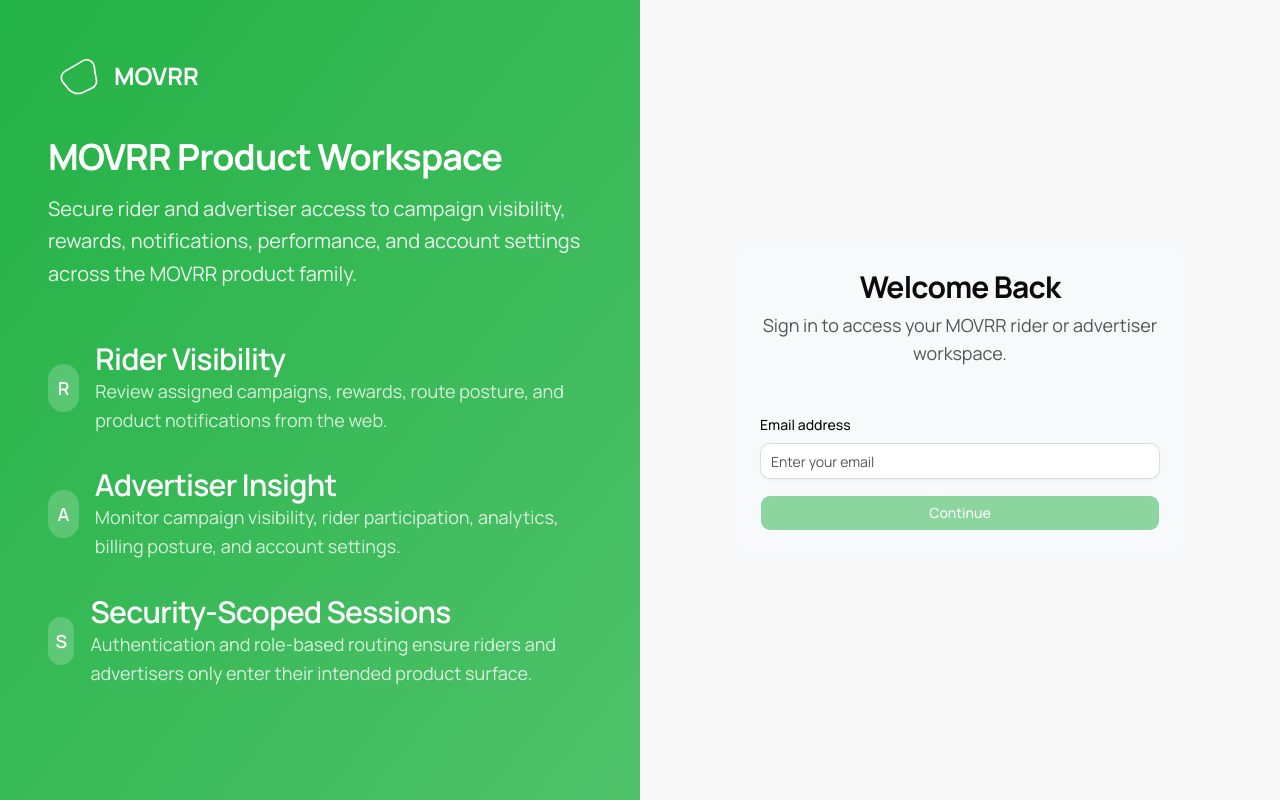
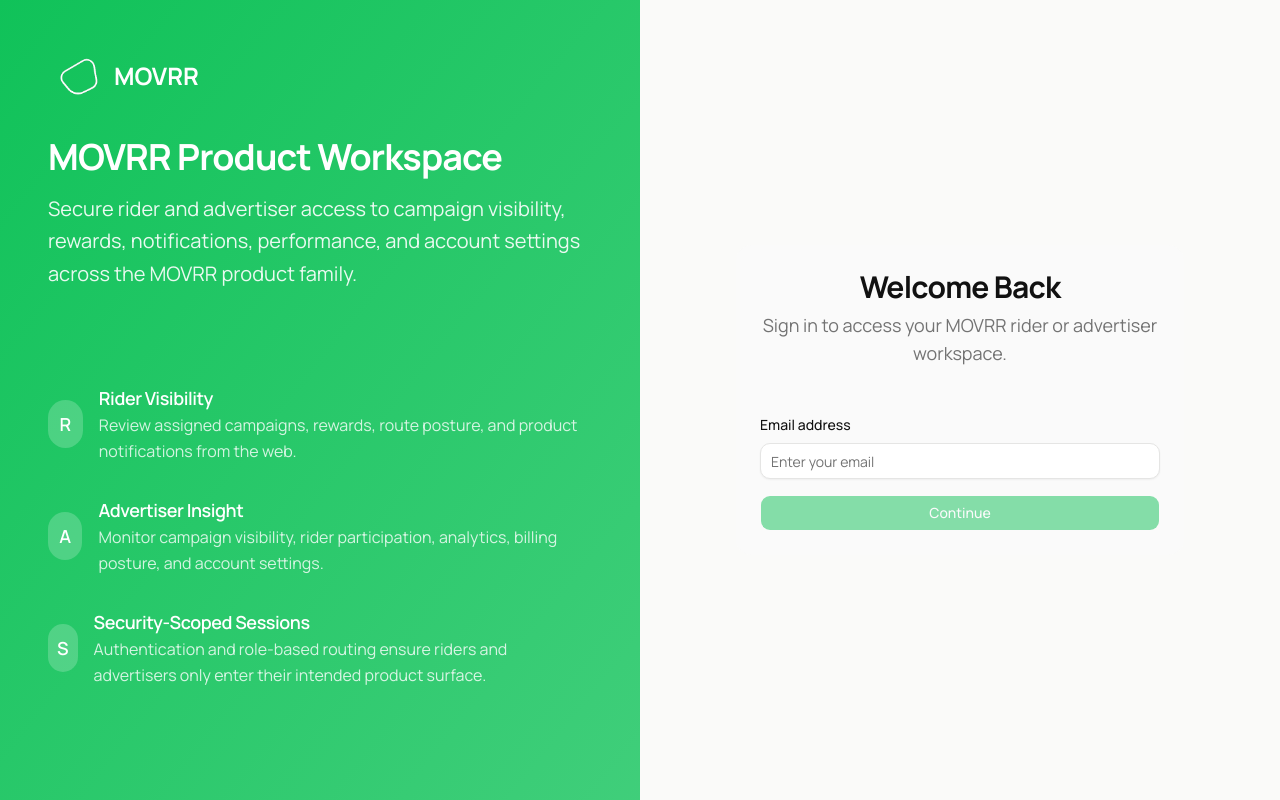
Before and after one commit to Movrr-Official/movrr-app, a Next.js app: page /auth/signin in a window 1280 px wide. Built offline with nearby package versions, Linux system fonts and the light colour scheme; no server answers.

Commit message:
feat(design): port movrr tokens and hybrid semantic remaps
Co-authored-by: Cursor <cursoragent@cursor.com>

```diff
--- a/app/globals.css
+++ b/app/globals.css
@@ -4,131 +4,144 @@
 @custom-variant dark (&:is(.dark *));
 
 :root {
-  /* Enhanced color system with energy orange accent and refined palette */
-  --background: oklch(1 0 0); /* Pure white background */
-  --foreground: oklch(0.15 0 0); /* Deep black for maximum contrast */
-  --card: oklch(0.98 0.002 240); /* Light gray for cards */
-  --card-foreground: oklch(0.15 0 0);
-  --popover: oklch(1 0 0);
-  --popover-foreground: oklch(0.15 0 0);
-  --primary: oklch(0.669 0.1897 146.47); /* Movrr brand green #23b245 */
-  --primary-foreground: oklch(1 0 0);
-  --secondary: oklch(0.15 0 0); /* Deep black for Nike-style contrast */
-  --secondary-foreground: oklch(1 0 0);
-  --muted: oklch(0.96 0.002 240);
-  --muted-foreground: oklch(0.45 0.005 240);
-  /* --accent: oklch(0.65 0.18 45);  Energy orange #ff6b35 for CTAs */
-  --accent: oklch(0.967 0.003 264.542);
-  --accent-foreground: oklch(0.21 0.034 264.665);
-  --destructive: oklch(0.577 0.245 27.325);
-  --destructive-foreground: oklch(1 0 0);
-  --success: oklch(0.669 0.1897 146.47);
-  --success-foreground: oklch(1 0 0);
-  --warning: oklch(0.78 0.16 80);
-  --warning-foreground: oklch(0.2 0.07 80);
-  --info: oklch(0.62 0.16 250);
-  --info-foreground: oklch(1 0 0);
-  --accent-alt: oklch(0.62 0.18 300);
-  --accent-alt-foreground: oklch(1 0 0);
-  --border: oklch(0.9 0.002 240);
-  --input: oklch(85.982% 0.00773 260.87);
-  --ring: oklch(0.6 0.15 142); /* Green ring with subtle transparency */
-  --chart-1: oklch(0.669 0.1897 146.47); /* Brand green */
-  --chart-2: oklch(0.75 0.16 80); /* Energy orange */
-  --chart-3: oklch(0.62 0.16 250); /* Info blue */
-  --chart-4: oklch(0.62 0.18 300); /* Accent violet */
-  --chart-5: oklch(0.45 0.005 240); /* Urban gray */
-  --radius: 0.75rem; /* Slightly larger radius for modern feel */
-  --sidebar: oklch(0.98 0.002 240);
-  --sidebar-foreground: oklch(0.15 0 0);
-  --sidebar-primary: oklch(0.55 0.15 142);
-  --sidebar-primary-foreground: oklch(1 0 0);
-  --sidebar-accent: oklch(0.65 0.18 45);
-  --sidebar-accent-foreground: oklch(1 0 0);
-  --sidebar-border: oklch(0.9 0.002 240);
-  --sidebar-ring: oklch(0.55 0.15 142 / 0.3);
+  /* MOVRR Brand Colors */
+  --movrr-green: oklch(0.2845 0.076 151.3);
+  --movrr-green-light: oklch(0.35 0.1 160);
+  --movrr-green-dark: oklch(0.18 0.06 160);
+  --movrr-green-ink: oklch(0.14 0.035 162);
+  --movrr-green-text: oklch(0.7123 0.1953 149.53);
+  --movrr-accent: oklch(0.75 0.18 145);
+  --movrr-white: oklch(0.99 0 0);
+  --movrr-off-white: oklch(0.97 0.005 100);
+  --movrr-gray: oklch(0.55 0 0);
+  --movrr-gray-light: oklch(0.92 0 0);
 
-  /* Enhanced gradient and glass effect variables for premium feel */
-  --gradient-primary: linear-gradient(
-    135deg,
-    oklch(0.98 0.002 120) 0%,
-    oklch(0.96 0.005 160) 100%
-  );
-  --gradient-accent: linear-gradient(
-    135deg,
-    oklch(0.65 0.18 142) 0%,
-    oklch(0.62 0.15 264) 100%
-  );
-  --glass-bg: oklch(1 0 0 / 0.85);
-  --glass-border: oklch(0.92 0.005 240 / 0.4);
-  --glass-shadow: 0 8px 32px oklch(0.25 0.015 240 / 0.1);
+  /* MOVRR Semantic Tokens */
+  --movrr-text-primary: oklch(0.7123 0.1953 149.53);
+  --movrr-text-secondary: oklch(0.556 0 0);
+  --movrr-text-inverse: oklch(0.99 0 0);
+  --movrr-text-heading: oklch(0.1776 0 89.88);
+  --movrr-text-brand: oklch(0.3228 0.0588 168.52);
+
+  --movrr-bg-primary: oklch(0.2845 0.076 151.3);
+  --movrr-bg-secondary: oklch(0.3228 0.0588 168.52);
+  --movrr-bg-tertiary: oklch(0.2718 0.0501 155.43);
+  --movrr-bg-footer: oklch(0.2346 0.041 164.77);
+  --movrr-bg-ink: oklch(0.14 0.035 162);
+  --movrr-bg-overlay: oklch(0.2924 0.0036 106.62);
+  --movrr-bg-overlay-strong: oklch(0.3004 0.0035 106.61);
+  --movrr-bg-surface: oklch(0.99 0 0);
+  --movrr-bg-canvas: oklch(1 0 0);
+  --movrr-bg-muted: oklch(0.9304 0.0027 106.45);
+  --movrr-bg-soft: oklch(0.9696 0.0026 106.45);
+  --movrr-bg-card-dark: oklch(0.2673 0.0502 157.69);
+  --movrr-bg-backdrop: oklch(0 0 0);
+  --movrr-bg-elevated: oklch(0.985 0 0);
+  --movrr-bg-section-divider: oklch(0.945 0.003 106.45);
+  --movrr-bg-panel: oklch(0.975 0.002 106.45);
+  --movrr-bg-panel-strong: oklch(0.952 0.006 106.45);
+  --movrr-bg-glass: oklch(0.985 0 0);
+
+  --movrr-border-muted: oklch(0.8452 0 89.88);
+  --movrr-border-strong: oklch(0.7008 0.1944 149.24);
+  --movrr-border-soft: oklch(0.922 0.001 106.45);
+  --movrr-border-inverse: oklch(0.99 0 0);
+
+  --movrr-success: oklch(0.7123 0.1953 149.53);
+  --movrr-success-soft: oklch(0.8003 0.1821 151.71);
+  --movrr-success-strong: oklch(0.7008 0.1944 149.24);
+  --movrr-warning: oklch(0.828 0.189 84.429);
+  --movrr-error: oklch(0.577 0.245 27.325);
+
+  --background: var(--movrr-bg-canvas);
+  --foreground: var(--movrr-text-heading);
+  --card: var(--movrr-bg-elevated);
+  --card-foreground: var(--movrr-text-heading);
+  --popover: var(--movrr-bg-surface);
+  --popover-foreground: var(--movrr-text-heading);
+  --primary: var(--movrr-green-text); /* signal green CTAs */
+  --primary-foreground: var(--movrr-white);
+  --secondary: var(--movrr-bg-soft);
+  --secondary-foreground: var(--movrr-green);
+  --muted: var(--movrr-bg-soft);
+  --muted-foreground: var(--movrr-text-secondary);
+  --accent: color-mix(in oklab, var(--movrr-success) 12%, var(--movrr-bg-soft));
+  --accent-foreground: var(--movrr-text-brand);
+  --destructive: var(--movrr-error);
+  --destructive-foreground: var(--movrr-white);
+  --success: var(--movrr-success);
+  --success-foreground: var(--movrr-white);
+  --warning: var(--movrr-warning);
+  --warning-foreground: var(--movrr-green-ink);
+  --info: var(--movrr-green-light);
+  --info-foreground: var(--movrr-white);
+  --border: var(--movrr-border-soft);
+  --input: var(--movrr-border-soft);
+  --ring: var(--movrr-green-light);
+  --chart-1: var(--movrr-success);
+  --chart-2: var(--movrr-green);
+  --chart-3: var(--movrr-accent);
+  --chart-4: var(--movrr-warning);
+  --chart-5: var(--movrr-gray);
+  --radius: 0.75rem;
+  --sidebar: var(--movrr-bg-elevated);
+  --sidebar-foreground: var(--movrr-text-heading);
+  --sidebar-primary: var(--movrr-green-text);
+  --sidebar-primary-foreground: var(--movrr-white);
+  --sidebar-accent: var(--movrr-bg-soft);
+  --sidebar-accent-foreground: var(--movrr-text-brand);
+  --sidebar-border: var(--movrr-border-soft);
+  --sidebar-ring: var(--movrr-green-light);
   color-scheme: light;
 }
 
 .dark {
-  --background: oklch(0.14 0.005 240);
-  --foreground: oklch(0.98 0 0);
-  --card: oklch(0.18 0.008 240);
-  --card-foreground: oklch(0.98 0 0);
-  --popover: oklch(0.18 0.008 240);
-  --popover-foreground: oklch(0.98 0 0);
-  --primary: oklch(0.669 0.1897 146.47);
-  --primary-foreground: oklch(1 0 0);
-  --secondary: oklch(0.24 0.01 240);
-  --secondary-foreground: oklch(0.98 0 0);
-  --muted: oklch(0.24 0.01 240);
-  --muted-foreground: oklch(0.7 0.01 240);
-  --accent: oklch(0.26 0.02 260);
-  --accent-foreground: oklch(0.98 0 0);
-  --destructive: oklch(0.62 0.23 27.325);
-  --destructive-foreground: oklch(0.98 0 0);
-  --success: oklch(0.72 0.18 146.47);
-  --success-foreground: oklch(0.98 0 0);
-  --warning: oklch(0.8 0.16 80);
-  --warning-foreground: oklch(0.2 0.07 80);
-  --info: oklch(0.7 0.16 250);
-  --info-foreground: oklch(0.98 0 0);
-  --accent-alt: oklch(0.68 0.18 300);
-  --accent-alt-foreground: oklch(0.98 0 0);
-  --border: oklch(0.28 0.01 240);
-  --input: oklch(0.24 0.01 240);
-  --ring: oklch(0.72 0.18 146.47);
-  --chart-1: oklch(0.72 0.18 146.47);
-  --chart-2: oklch(0.8 0.16 80);
-  --chart-3: oklch(0.7 0.16 250);
-  --chart-4: oklch(0.68 0.18 300);
-  --chart-5: oklch(0.86 0.005 240);
-  --sidebar: oklch(0.18 0.008 240);
-  --sidebar-foreground: oklch(0.95 0 0);
-  --sidebar-primary: oklch(0.6 0.16 146.47);
-  --sidebar-primary-foreground: oklch(1 0 0);
-  --sidebar-accent: oklch(0.8 0.16 80);
-  --sidebar-accent-foreground: oklch(0.2 0.07 80);
-  --sidebar-border: oklch(0.28 0.01 240);
-  --sidebar-ring: oklch(0.6 0.16 146.47 / 0.35);
-  --gradient-primary: linear-gradient(
-    135deg,
-    oklch(0.16 0.01 240) 0%,
-    oklch(0.2 0.015 240) 100%
-  );
-  --gradient-accent: linear-gradient(
-    135deg,
-    oklch(0.6 0.16 146.47) 0%,
-    oklch(0.5 0.12 300) 100%
-  );
-  --glass-bg: oklch(0.18 0.008 240 / 0.85);
-  --glass-border: oklch(0.28 0.01 240 / 0.5);
-  --glass-shadow: 0 8px 32px oklch(0.05 0.01 240 / 0.35);
+  --background: var(--movrr-bg-ink);
+  --foreground: var(--movrr-text-inverse);
+  --card: var(--movrr-bg-card-dark);
+  --card-foreground: var(--movrr-text-inverse);
+  --popover: var(--movrr-bg-tertiary);
+  --popover-foreground: var(--movrr-text-inverse);
+  --primary: var(--movrr-accent);
+  --primary-foreground: var(--movrr-green-dark);
+  --secondary: var(--movrr-bg-tertiary);
+  --secondary-foreground: var(--movrr-text-inverse);
+  --muted: var(--movrr-bg-tertiary);
+  --muted-foreground: color-mix(in oklab, var(--movrr-text-inverse) 65%, transparent);
+  --accent: color-mix(in oklab, var(--movrr-success) 18%, var(--movrr-bg-card-dark));
+  --accent-foreground: var(--movrr-text-inverse);
+  --destructive: oklch(0.65 0.22 27);
+  --destructive-foreground: var(--movrr-white);
+  --success: var(--movrr-success-soft);
+  --success-foreground: var(--movrr-green-ink);
+  --warning: var(--movrr-warning);
+  --warning-foreground: var(--movrr-green-ink);
+  --info: var(--movrr-green-light);
+  --info-foreground: var(--movrr-white);
+  --border: color-mix(in oklab, var(--movrr-text-inverse) 12%, transparent);
+  --input: color-mix(in oklab, var(--movrr-text-inverse) 12%, transparent);
+  --ring: var(--movrr-accent);
+  --chart-1: var(--movrr-success-soft);
+  --chart-2: var(--movrr-accent);
+  --chart-3: var(--movrr-green-light);
+  --chart-4: var(--movrr-warning);
+  --chart-5: var(--movrr-gray);
+  --sidebar: var(--movrr-bg-card-dark);
+  --sidebar-foreground: var(--movrr-text-inverse);
+  --sidebar-primary: var(--movrr-accent);
+  --sidebar-primary-foreground: var(--movrr-green-dark);
+  --sidebar-accent: var(--movrr-bg-tertiary);
+  --sidebar-accent-foreground: var(--movrr-text-inverse);
+  --sidebar-border: color-mix(in oklab, var(--movrr-text-inverse) 12%, transparent);
+  --sidebar-ring: var(--movrr-accent);
   color-scheme: dark;
 }
 
 @theme inline {
-  /* Enhanced typography with Manrope font family for modern readability */
   --font-sans: var(--font-manrope), "Manrope Fallback", system-ui, sans-serif;
   --font-display: var(--font-manrope), "Manrope Fallback", system-ui, sans-serif;
   --font-mono: var(--font-jetbrains-mono), ui-monospace, monospace;
 
-  /* Extended color palette with energy orange and refined tokens */
   --color-background: var(--background);
   --color-foreground: var(--foreground);
   --color-card: var(--card);
@@ -151,8 +164,6 @@
   --color-warning-foreground: var(--warning-foreground);
   --color-info: var(--info);
   --color-info-foreground: var(--info-foreground);
-  --color-accent-alt: var(--accent-alt);
-  --color-accent-alt-foreground: var(--accent-alt-foreground);
   --color-border: var(--border);
   --color-input: var(--input);
   --color-ring: var(--ring);
@@ -173,6 +184,54 @@
   --color-sidebar-accent-foreground: var(--sidebar-accent-foreground);
   --color-sidebar-border: var(--sidebar-border);
   --color-sidebar-ring: var(--sidebar-ring);
+
+  /* MOVRR Custom Colors */
+  --color-movrr-green: var(--movrr-green);
+  --color-movrr-green-light: var(--movrr-green-light);
+  --color-movrr-green-dark: var(--movrr-green-dark);
+  --color-movrr-green-ink: var(--movrr-green-ink);
+  --color-movrr-green-text: var(--movrr-green-text);
+  --color-movrr-accent: var(--movrr-accent);
+  --color-movrr-white: var(--movrr-white);
+  --color-movrr-off-white: var(--movrr-off-white);
+  --color-movrr-gray: var(--movrr-gray);
+  --color-movrr-gray-light: var(--movrr-gray-light);
+
+  --color-movrr-text-primary: var(--movrr-text-primary);
+  --color-movrr-text-secondary: var(--movrr-text-secondary);
+  --color-movrr-text-inverse: var(--movrr-text-inverse);
+  --color-movrr-text-heading: var(--movrr-text-heading);
+  --color-movrr-text-brand: var(--movrr-text-brand);
+
+  --color-movrr-bg-primary: var(--movrr-bg-primary);
+  --color-movrr-bg-secondary: var(--movrr-bg-secondary);
+  --color-movrr-bg-tertiary: var(--movrr-bg-tertiary);
+  --color-movrr-bg-footer: var(--movrr-bg-footer);
+  --color-movrr-bg-ink: var(--movrr-bg-ink);
+  --color-movrr-bg-overlay: var(--movrr-bg-overlay);
+  --color-movrr-bg-overlay-strong: var(--movrr-bg-overlay-strong);
+  --color-movrr-bg-surface: var(--movrr-bg-surface);
+  --color-movrr-bg-canvas: var(--movrr-bg-canvas);
+  --color-movrr-bg-muted: var(--movrr-bg-muted);
+  --color-movrr-bg-soft: var(--movrr-bg-soft);
+  --color-movrr-bg-card-dark: var(--movrr-bg-card-dark);
+  --color-movrr-bg-backdrop: var(--movrr-bg-backdrop);
+  --color-movrr-bg-elevated: var(--movrr-bg-elevated);
+  --color-movrr-bg-section-divider: var(--movrr-bg-section-divider);
+  --color-movrr-bg-panel: var(--movrr-bg-panel);
+  --color-movrr-bg-panel-strong: var(--movrr-bg-panel-strong);
+  --color-movrr-bg-glass: var(--movrr-bg-glass);
+
+  --color-movrr-border-muted: var(--movrr-border-muted);
+  --color-movrr-border-strong: var(--movrr-border-strong);
+  --color-movrr-border-soft: var(--movrr-border-soft);
+  --color-movrr-border-inverse: var(--movrr-border-inverse);
+
+  --color-movrr-success: var(--movrr-success);
+  --color-movrr-success-soft: var(--movrr-success-soft);
+  --color-movrr-success-strong: var(--movrr-success-strong);
+  --color-movrr-warning: var(--movrr-warning);
+  --color-movrr-error: var(--movrr-error);
 }
 
 @layer base {
@@ -181,159 +240,76 @@
   }
   body {
     @apply bg-background text-foreground font-sans antialiased;
+    text-rendering: optimizeLegibility;
+    font-feature-settings: "liga" 1, "kern" 1, "ss01" 1;
+  }
+  h1, h2, h3, h4 {
+    font-family: var(--font-display);
+    letter-spacing: -0.02em;
+  }
+  h1 {
+    @apply text-2xl md:text-3xl font-semibold tracking-tight text-balance;
+  }
+  h2 {
+    @apply text-xl md:text-2xl font-semibold tracking-tight text-balance;
+  }
+  h3 {
+    @apply text-base md:text-lg font-semibold tracking-tight text-balance;
+  }
+  p {
+    @apply text-sm md:text-base leading-relaxed text-pretty;
+  }
+  ::selection {
+    background: var(--movrr-success-soft);
+    color: var(--movrr-green-dark);
   }
   .container {
     @apply max-w-[1400px]! mx-auto px-4 sm:px-6 lg:px-8;
   }
+}
 
-  /* Enhanced typography scale for better hierarchy */
-  h1 {
-    @apply text-4xl md:text-6xl lg:text-7xl font-bold tracking-tight text-balance;
-  }
-
-  h2 {
-    @apply text-3xl md:text-4xl lg:text-5xl font-bold tracking-tight text-balance;
-  }
-
-  h3 {
-    @apply text-2xl md:text-3xl font-semibold tracking-tight text-balance;
-  }
-
-  p {
-    @apply text-base md:text-lg leading-relaxed text-pretty;
+@media (prefers-reduced-motion: reduce) {
+  *, *::before, *::after {
+    scroll-behavior: auto !important;
+    animation-duration: 0.01ms !important;
+    animation-iteration-count: 1 !important;
+    transition-duration: 0.01ms !important;
   }
 }
 
-@layer components {
-  /* Conversion-focused utilities for better user engagement */
-  .cta-primary {
-    @apply bg-primary text-primary-foreground hover:bg-primary/90
-           px-8 py-4 text-lg font-semibold rounded-lg
-           shadow-2xl hover:shadow-accent/25
-           border-2 border-transparent hover:border-primary/20
-           transition-all duration-200 ease-out
-           transform hover:scale-105 active:scale-95;
-  }
+@utility page-canvas {
+  @apply min-h-screen bg-background px-4 sm:px-6 py-6 md:py-8 lg:pt-6;
+}
 
-  .cta-secondary {
-    @apply border-2 border-primary text-primary hover:bg-primary hover:text-primary-foreground
-           px-6 py-3 font-medium rounded-lg
-           transition-all duration-200 ease-out
-           transform hover:scale-105 active:scale-95;
-  }
-
-  /* Social proof and trust building elements */
-  .trust-badge {
-    @apply bg-card border border-border rounded-lg p-4
-           shadow-sm hover:shadow-md transition-shadow duration-200;
-  }
-
-  .stat-highlight {
-    @apply text-3xl md:text-4xl font-bold text-primary;
-  }
-
-  /* Urgency and scarcity messaging utilities */
-  .urgency-banner {
-    @apply bg-accent text-accent-foreground px-4 py-2 rounded-full
-           text-sm font-medium animate-pulse;
-  }
-
-  .limited-spots {
-    @apply bg-destructive/10 text-destructive border border-destructive/20
-           px-3 py-1 rounded-full text-xs font-medium;
-  }
-
-  /* Enhanced form styling for better conversions */
-  .form-field {
-    @apply w-full px-4 py-3 border border-border rounded-lg
-           bg-background text-foreground
-           focus:border-primary focus:ring-2 focus:ring-primary/20
-           transition-all duration-200 ease-out
-           placeholder:text-muted-foreground
-           focus:shadow-lg focus:shadow-primary/10;
-  }
-
-  /* Layout utilities for bold minimalism */
-  .hero-section {
-    @apply min-h-screen flex items-center justify-center
-           bg-gradient-to-br from-background via-background to-muted/30;
-  }
-
-  .asymmetric-grid {
-    @apply grid grid-cols-1 md:grid-cols-3 gap-8
-           [&>*:first-child]:md:col-span-2;
-  }
-
-  /* Visual storytelling elements */
-  .testimonial-card {
-    @apply bg-card border border-border rounded-xl p-6
-           shadow-lg hover:shadow-xl transition-all duration-300
-           transform hover:-translate-y-1;
-  }
-
-  .before-after {
-    @apply relative overflow-hidden rounded-lg
-           before:absolute before:inset-0 before:bg-gradient-to-r
-           before:from-transparent before:via-primary/10 before:to-transparent
-           before:animate-pulse;
-  }
-
-  /* Mobile-first touch targets */
+@layer utilities {
   .touch-target {
     @apply min-h-[44px] min-w-[44px] flex items-center justify-center;
   }
 
-  /* Progressive disclosure patterns */
-  .expandable-content {
-    @apply overflow-hidden transition-all duration-300 ease-out;
-  }
-
-  .expandable-content[data-expanded="false"] {
-    @apply max-h-0;
-  }
-
-  .expandable-content[data-expanded="true"] {
-    @apply max-h-screen;
-  }
-}
-
-@layer utilities {
-  .glass-card {
-    background: var(--glass-bg);
-    backdrop-filter: blur(12px);
-    border: 1px solid var(--glass-border);
-  }
-
-  .gradient-bg {
-    background: var(--gradient-primary);
-  }
-
   .animate-float {
-    animation: float 6s ease-in-out infinite;
+    animation: float 6s cubic-bezier(0.22, 1, 0.36, 1) infinite;
   }
 
   .animate-pulse-slow {
-    animation: pulse 4s cubic-bezier(0.4, 0, 0.6, 1) infinite;
+    animation: pulse 4s cubic-bezier(0.22, 1, 0.36, 1) infinite;
   }
 
   .animate-slide-up {
-    animation: slideUp 0.6s ease-out forwards;
+    animation: slideUp 0.6s cubic-bezier(0.22, 1, 0.36, 1) forwards;
   }
 
   .animate-fade-in {
-    animation: fadeIn 0.8s ease-out forwards;
+    animation: fadeIn 0.8s cubic-bezier(0.22, 1, 0.36, 1) forwards;
   }
 
   .animate-scale-in {
-    animation: scaleIn 0.5s ease-out forwards;
+    animation: scaleIn 0.5s cubic-bezier(0.22, 1, 0.36, 1) forwards;
   }
 
-  /* Focus states for accessibility and conversion optimization */
   .focus-ring {
     @apply focus:outline-none focus:ring-2 focus:ring-ring focus:ring-offset-2 focus:ring-offset-background;
   }
 
-  /* Responsive spacing utilities for consistent layout */
   .section-padding {
     @apply py-16 md:py-24 lg:py-32;
   }
@@ -343,21 +319,20 @@
   }
 }
 
-/* Added keyframe animations outside of layers */
 @keyframes float {
   0%,
   100% {
     transform: translateY(0px);
   }
   50% {
-    transform: translateY(-10px);
+    transform: translateY(-12px);
   }
 }
 
 @keyframes slideUp {
   from {
     opacity: 0;
-    transform: translateY(30px);
+    transform: translateY(12px);
   }
   to {
     opacity: 1;
```
